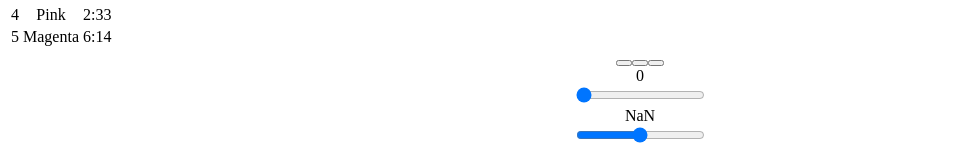
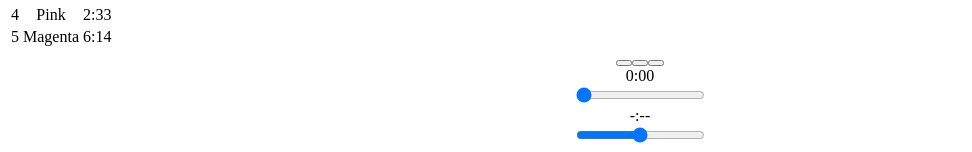
Before and after one commit to NaNathan13/bloc-jams-react, a React (Create React App) app: page /album/the-colors in a window 1280 px wide. Shown: the part 858-1010 px from the top of the page, without its empty margins (0-972 px from the left). Built offline with nearby package versions, Linux system fonts and the light colour scheme.

Commit message:
completed player-bar-range-inputs asssignment

```diff
--- a/src/components/Album.js
+++ b/src/components/Album.js
@@ -172,6 +172,7 @@
          duration={this.audioElement.duration}
          handleTimeChange={(e) =>this.handleTimeChange(e)}
          handleVolumeChange={(e) => this.handleVolumeChange(e)}
+         formatTime= {(toFormat) => this.formatTime(toFormat)}
          />
 
         </section>
--- a/src/components/PlayerBar.js
+++ b/src/components/PlayerBar.js
@@ -17,7 +17,7 @@
          </section>
 
          <section id="time-control">
-         <div className="current-time">{this.props.currentTime}</div>
+         <div className="current-time">{this.props.formatTime(this.props.currentTime)}</div>
            <input
              type="range"
              className="seek-bar"
@@ -27,7 +27,7 @@
              step="0.01"
              onChange={this.props.handleTimeChange}
            />
-           <div className="total-time">{this.props.duration}</div>
+           <div className="total-time">{this.props.formatTime(this.props.duration)}</div>
          </section>
 
          <section id="volume-control">
```
